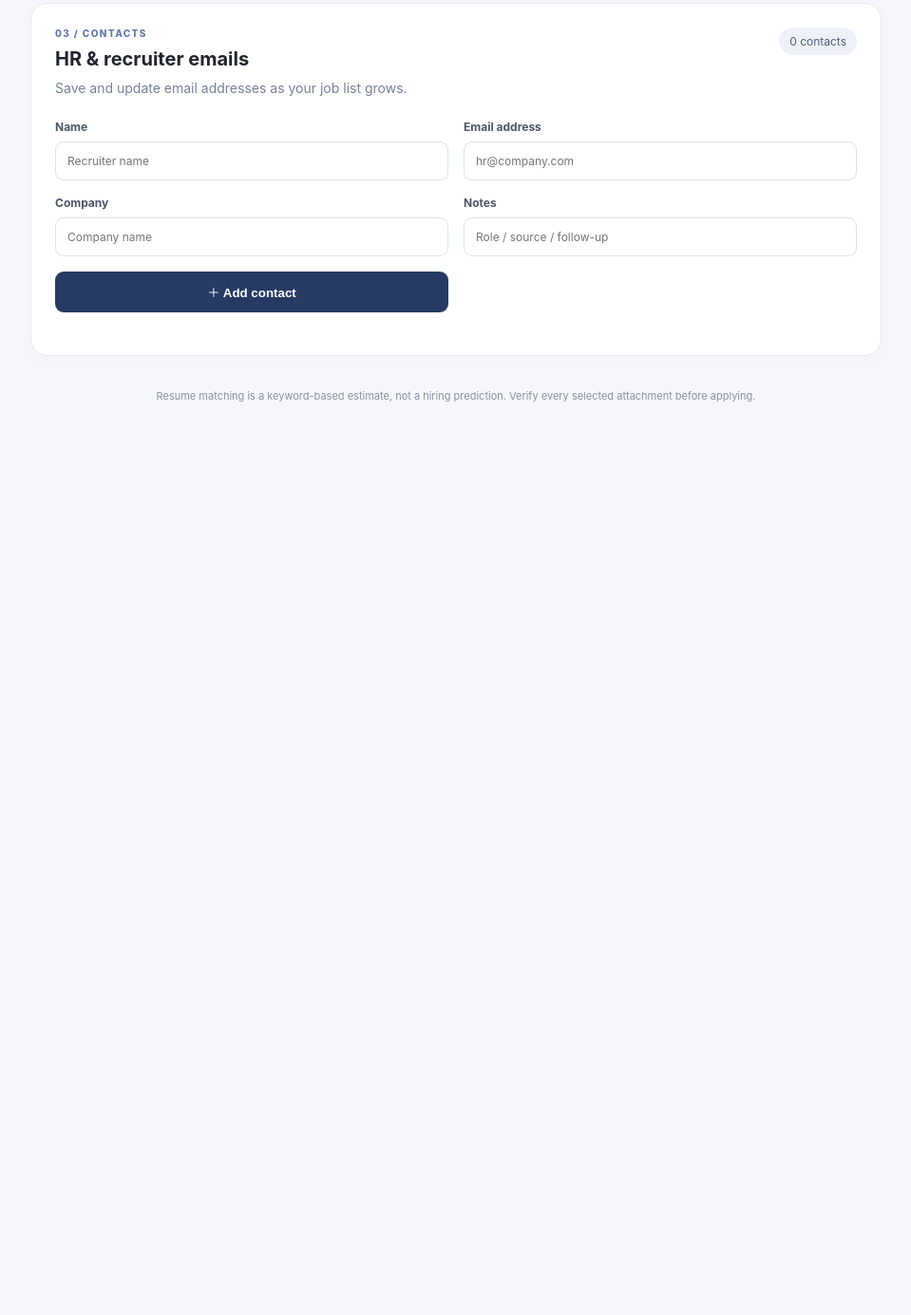
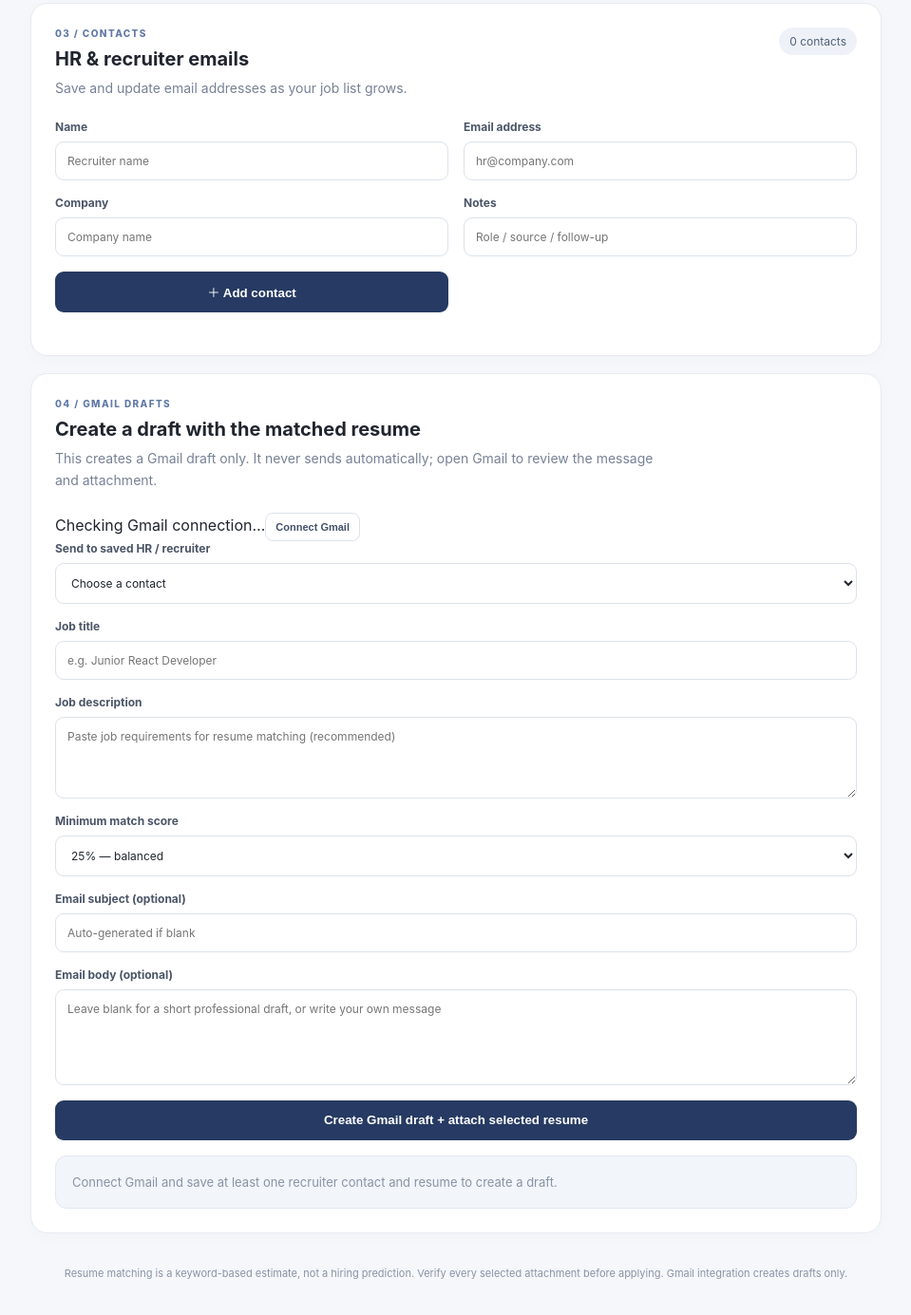
Before and after one commit to newsiddharth059-sketch/sendingemail, a website: page public/index.html in a window 1280 px wide. Shown: the part 1433-2818 px from the top of the page at 95% size, without its empty margins (160-1119 px from the left). Before the commit the page ends 1936 px from the top, so only its background shows below. Drawn offline with Linux system fonts and the light colour scheme; no server answers.

Commit message:
Add Gmail draft creation panel to dashboard

```diff
--- a/public/index.html
+++ b/public/index.html
@@ -46,7 +46,21 @@
       </form>
       <div id="contact-list" class="item-list"></div>
     </section>
-    <footer>Resume matching is a keyword-based estimate, not a hiring prediction. Verify every selected attachment before applying.</footer>
+    <section class="panel">
+      <div class="section-head"><div><p class="eyebrow">04 / GMAIL DRAFTS</p><h2>Create a draft with the matched resume</h2><p class="muted">This creates a Gmail draft only. It never sends automatically; open Gmail to review the message and attachment.</p></div></div>
+      <div class="gmail-connect"><span id="gmail-status">Checking Gmail connection…</span><button id="connect-gmail" class="small-btn" type="button">Connect Gmail</button></div>
+      <form id="draft-form" class="stack">
+        <label class="field">Send to saved HR / recruiter<select name="contactId" id="draft-contact" required><option value="">Choose a contact</option></select></label>
+        <label class="field">Job title<input name="jobTitle" placeholder="e.g. Junior React Developer"></label>
+        <label class="field">Job description<textarea name="jobDescription" rows="4" placeholder="Paste job requirements for resume matching (recommended)"></textarea></label>
+        <label class="field">Minimum match score<select name="threshold"><option value="15">15% — flexible</option><option value="25" selected>25% — balanced</option><option value="40">40% — strict</option><option value="60">60% — very strict</option></select></label>
+        <label class="field">Email subject (optional)<input name="subject" placeholder="Auto-generated if blank"></label>
+        <label class="field">Email body (optional)<textarea name="body" rows="5" placeholder="Leave blank for a short professional draft, or write your own message"></textarea></label>
+        <button class="primary" type="submit">Create Gmail draft + attach selected resume</button>
+      </form>
+      <div id="draft-result" class="match-result empty">Connect Gmail and save at least one recruiter contact and resume to create a draft.</div>
+    </section>
+    <footer>Resume matching is a keyword-based estimate, not a hiring prediction. Verify every selected attachment before applying. Gmail integration creates drafts only.</footer>
   </main>
   <script src="/app.js" defer></script>
 </body>
```
